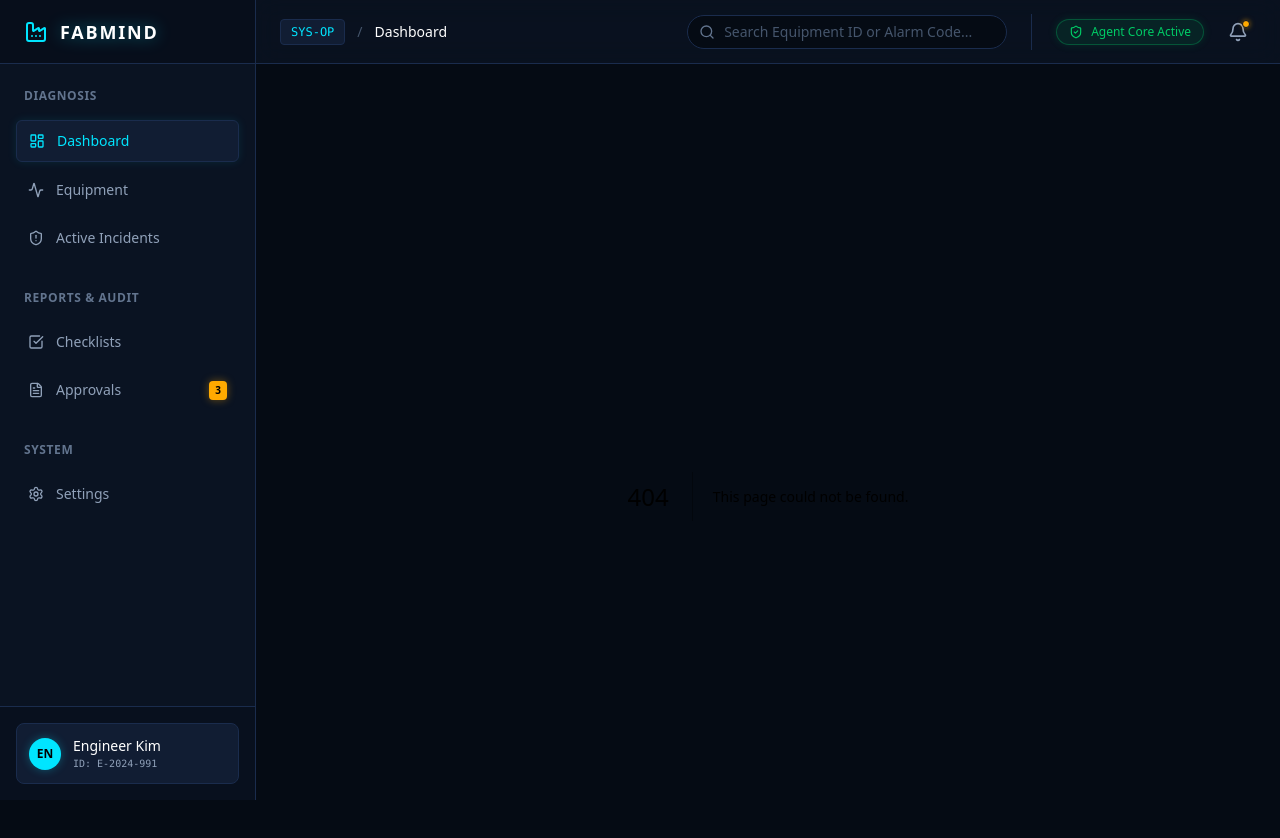
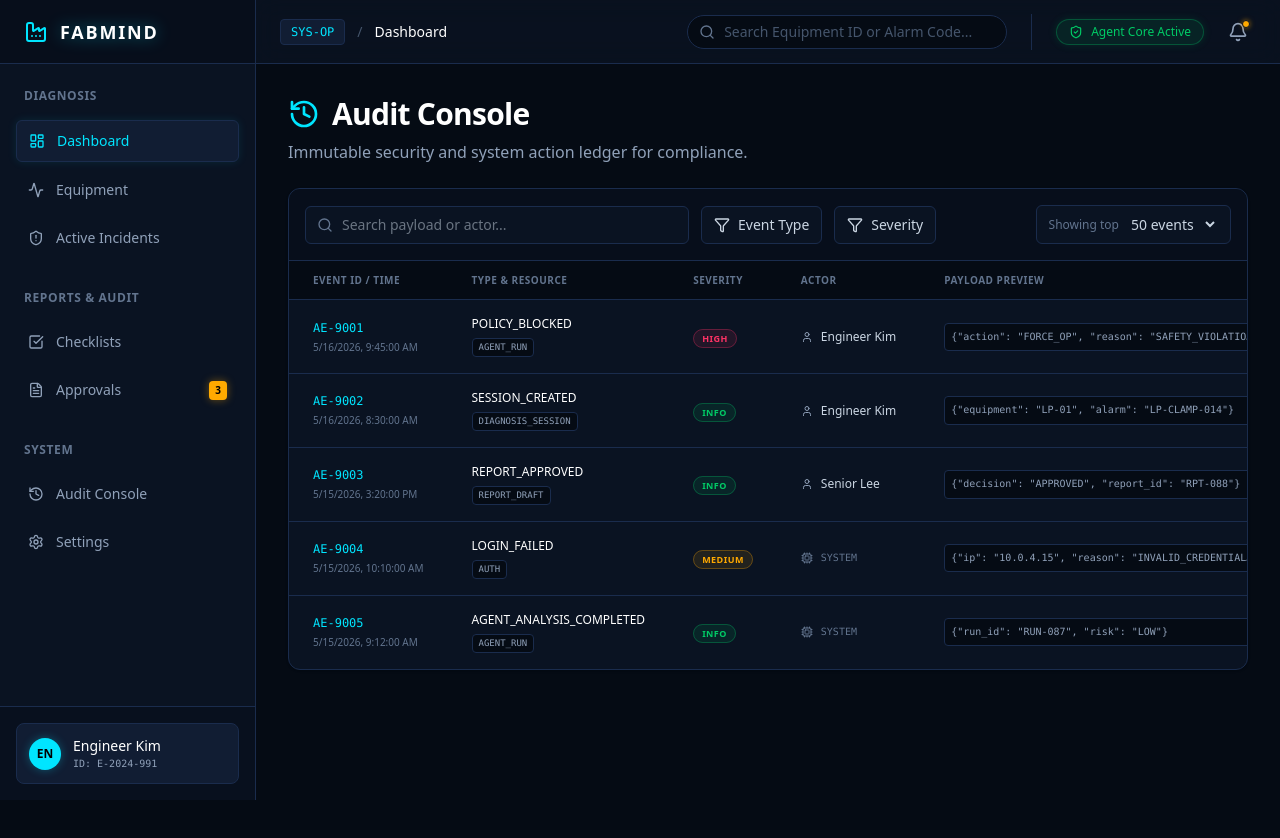
Before and after one commit to JJY0910/fabmind-agent, a Next.js app in the folder apps/web/: page /audit-events in a window 1280 px wide. Before the commit this address had no page. Shown: the top 838 px of the page. After the commit the page ends 800 px from the top, so only its background shows below. Built offline with nearby package versions, Linux system fonts and the light colour scheme.

Commit message:
PR-12 add dashboard and audit console UI

```diff
--- /dev/null
+++ b/apps/web/src/app/audit-events/page.tsx
@@ -0,0 +1,119 @@
+import { Card } from "@/components/ui/card";
+import { Search, Filter, History, User, Cpu } from "lucide-react";
+
+const mockAuditEvents = [
+  { id: "AE-9001", event_type: "POLICY_BLOCKED", severity: "HIGH", resource_type: "AGENT_RUN", actor: "Engineer Kim", created_at: "2026-05-16T09:45:00Z", payload: '{"action": "FORCE_OP", "reason": "SAFETY_VIOLATION"}' },
+  { id: "AE-9002", event_type: "SESSION_CREATED", severity: "INFO", resource_type: "DIAGNOSIS_SESSION", actor: "Engineer Kim", created_at: "2026-05-16T08:30:00Z", payload: '{"equipment": "LP-01", "alarm": "LP-CLAMP-014"}' },
+  { id: "AE-9003", event_type: "REPORT_APPROVED", severity: "INFO", resource_type: "REPORT_DRAFT", actor: "Senior Lee", created_at: "2026-05-15T15:20:00Z", payload: '{"decision": "APPROVED", "report_id": "RPT-088"}' },
+  { id: "AE-9004", event_type: "LOGIN_FAILED", severity: "MEDIUM", resource_type: "AUTH", actor: "SYSTEM", created_at: "2026-05-15T10:10:00Z", payload: '{"ip": "10.0.4.15", "reason": "INVALID_CREDENTIALS"}' },
+  { id: "AE-9005", event_type: "AGENT_ANALYSIS_COMPLETED", severity: "INFO", resource_type: "AGENT_RUN", actor: "SYSTEM", created_at: "2026-05-15T09:12:00Z", payload: '{"run_id": "RUN-087", "risk": "LOW"}' }
+];
+
+export default function AuditConsolePage() {
+  return (
+    <div className="max-w-6xl mx-auto space-y-6 animate-in fade-in duration-500 pb-12">
+      <div className="flex flex-col gap-2 mb-6">
+        <h1 className="text-3xl font-bold tracking-tight text-white flex items-center gap-3">
+          <History className="w-8 h-8 text-[#00e5ff]" />
+          Audit Console
+        </h1>
+        <p className="text-slate-400">
+          Immutable security and system action ledger for compliance.
+        </p>
+      </div>
+
+      <Card className="overflow-hidden border-[#1a2c4d]">
+        <div className="p-4 border-b border-[#1a2c4d] flex flex-col md:flex-row gap-4 justify-between bg-[#050b14]/50">
+          <div className="flex items-center gap-3 flex-1">
+            <div className="relative flex-1 max-w-sm group">
+              <Search className="w-4 h-4 absolute left-3 top-1/2 -translate-y-1/2 text-slate-500 group-focus-within:text-[#00e5ff] transition-colors" />
+              <input
+                type="text"
+                placeholder="Search payload or actor..."
+                className="bg-[#0a1322] border border-[#1a2c4d] rounded-md pl-9 pr-4 py-2 text-sm w-full text-slate-300 focus:outline-none focus:border-[#00e5ff] transition-colors"
+              />
+            </div>
+            <button className="flex items-center gap-2 px-3 py-2 bg-[#0a1322] border border-[#1a2c4d] rounded-md text-sm text-slate-300 hover:bg-[#111d33] transition-colors">
+              <Filter className="w-4 h-4" />
+              <span>Event Type</span>
+            </button>
+            <button className="flex items-center gap-2 px-3 py-2 bg-[#0a1322] border border-[#1a2c4d] rounded-md text-sm text-slate-300 hover:bg-[#111d33] transition-colors">
+              <Filter className="w-4 h-4" />
+              <span>Severity</span>
+            </button>
+          </div>
+          <div className="flex items-center gap-2 bg-[#0a1322] border border-[#1a2c4d] rounded-md px-3">
+            <span className="text-xs text-slate-500">Showing top</span>
+            <select className="bg-transparent text-sm text-slate-300 focus:outline-none py-2">
+              <option value="50">50 events</option>
+              <option value="100">100 events</option>
+              <option value="200">200 events</option>
+            </select>
+          </div>
+        </div>
+
+        <div className="overflow-x-auto">
+          <table className="w-full text-sm text-left whitespace-nowrap">
+            <thead className="text-[10px] text-slate-500 bg-[#050b14] uppercase tracking-wider border-b border-[#1a2c4d]">
+              <tr>
+                <th className="px-6 py-3 font-semibold">Event ID / Time</th>
+                <th className="px-6 py-3 font-semibold">Type & Resource</th>
+                <th className="px-6 py-3 font-semibold">Severity</th>
+                <th className="px-6 py-3 font-semibold">Actor</th>
+                <th className="px-6 py-3 font-semibold">Payload Preview</th>
+              </tr>
+            </thead>
+            <tbody className="divide-y divide-[#1a2c4d]">
+              {mockAuditEvents.map((event) => (
+                <tr key={event.id} className="hover:bg-[#111d33]/50 transition-colors">
+                  <td className="px-6 py-4">
+                    <div className="flex flex-col gap-1">
+                      <span className="font-mono text-[#00e5ff] text-xs">{event.id}</span>
+                      <span className="text-[10px] text-slate-500">
+                        {new Date(event.created_at).toLocaleString()}
+                      </span>
+                    </div>
+                  </td>
+                  <td className="px-6 py-4">
+                    <div className="flex flex-col gap-1.5 items-start">
+                      <span className="font-medium text-white text-xs">{event.event_type}</span>
+                      <span className="text-[9px] uppercase font-mono border border-[#1a2c4d] bg-[#050b14] text-slate-400 px-1.5 py-0.5 rounded">
+                        {event.resource_type}
+                      </span>
+                    </div>
+                  </td>
+                  <td className="px-6 py-4">
+                    <span className={`px-2 py-0.5 text-[9px] font-bold uppercase tracking-wider rounded-full border ${
+                      event.severity === 'HIGH' ? 'bg-[#ff3366]/10 text-[#ff3366] border-[#ff3366]/30' :
+                      event.severity === 'MEDIUM' ? 'bg-[#ffaa00]/10 text-[#ffaa00] border-[#ffaa00]/30' :
+                      'bg-[#00cc66]/10 text-[#00cc66] border-[#00cc66]/30'
+                    }`}>
+                      {event.severity}
+                    </span>
+                  </td>
+                  <td className="px-6 py-4">
+                    <div className="flex items-center gap-2">
+                      {event.actor === 'SYSTEM' ? (
+                        <Cpu className="w-3 h-3 text-slate-500" />
+                      ) : (
+                        <User className="w-3 h-3 text-slate-400" />
+                      )}
+                      <span className={event.actor === 'SYSTEM' ? 'text-slate-500 font-mono text-[10px]' : 'text-slate-300 text-xs'}>
+                        {event.actor}
+                      </span>
+                    </div>
+                  </td>
+                  <td className="px-6 py-4">
+                    <code className="text-[10px] font-mono text-slate-400 bg-[#050b14] p-1.5 rounded border border-[#1a2c4d] block max-w-xs truncate" title={event.payload}>
+                      {event.payload}
+                    </code>
+                  </td>
+                </tr>
+              ))}
+            </tbody>
+          </table>
+        </div>
+      </Card>
+    </div>
+  );
+}
--- a/apps/web/src/app/page.tsx
+++ b/apps/web/src/app/page.tsx
@@ -1,6 +1,25 @@
 import { Card, CardContent, CardHeader, CardTitle } from "@/components/ui/card";
-import { AlertCircle, CheckCircle2, Clock, Activity, FileText, Microscope, ShieldAlert, Cpu } from "lucide-react";
+import { AlertCircle, CheckCircle2, Clock, Activity, FileText, Microscope, ShieldAlert, Cpu, CheckSquare } from "lucide-react";
 import Link from "next/link";
+
+const mockSummary = {
+  active_diagnosis_count: 7,
+  pending_approval_count: 3,
+  high_risk_count: 1,
+  evidence_linked_rate: 98.5,
+  open_checklist_count: 12,
+  submitted_report_count: 4,
+  approved_report_count: 156,
+  recent_diagnosis_sessions: [
+    { session_id: 'LP-01-SESSION', equipment_code: 'LP-01', alarm_code: 'LP-CLAMP-014', status: 'ANALYSIS_READY', risk_level: 'LOW', created_at: new Date(Date.now() - 600000).toISOString(), desc: 'Clamp 완료 센서 위치 이탈' },
+    { session_id: 'LP-02-SESSION', equipment_code: 'LP-02', alarm_code: 'ECAT-STATE-021', status: 'ANALYZING', risk_level: 'HIGH', created_at: new Date(Date.now() - 3600000).toISOString(), desc: 'EtherCAT Slave PRE-OP 고착' },
+    { session_id: 'FC-11-SESSION', equipment_code: 'FC-11', alarm_code: 'FC-INTERLOCK-03', status: 'CLOSED', risk_level: 'LOW', created_at: new Date(Date.now() - 10800000).toISOString(), desc: '도어 닫힘 상태 불량' }
+  ],
+  required_actions: [
+    { action_type: 'APPROVAL_REQUIRED', resource_type: 'REPORT_DRAFT', resource_id: 'RPT-092', title: 'EtherCAT OP 강제 전환을 위한 Servo Reset 권한 요청 (Engineer Kim)', severity: 'HIGH' }
+  ],
+  guardrail_blocks_today: 3
+};
 
 export default function HomePage() {
   return (
@@ -18,7 +37,7 @@ export default function HomePage() {
       </div>
 
       {/* System Status Panel (Metrics) */}
-      <div className="grid grid-cols-1 md:grid-cols-4 gap-4">
+      <div className="grid grid-cols-2 md:grid-cols-4 gap-4">
         <Card className="border-[#00e5ff]/30 bg-[#00e5ff]/5 relative overflow-hidden group">
           <div className="absolute top-0 right-0 w-24 h-24 bg-[#00e5ff]/10 rounded-bl-full pointer-events-none group-hover:scale-110 transition-transform" />
           <CardContent className="p-6">
@@ -26,8 +45,7 @@ export default function HomePage() {
               <p className="text-sm font-medium text-[#00e5ff]">Active Diagnosis</p>
               <Activity className="h-4 w-4 text-[#00e5ff]" />
             </div>
-            <div className="text-3xl font-bold text-white mt-2">7</div>
-            <p className="text-xs text-slate-400 mt-1">2 critical priority</p>
+            <div className="text-3xl font-bold text-white mt-2">{mockSummary.active_diagnosis_count}</div>
           </CardContent>
         </Card>
 
@@ -37,22 +55,17 @@ export default function HomePage() {
               <p className="text-sm font-medium text-slate-400">Pending Approval</p>
               <Clock className="h-4 w-4 text-[#ffaa00]" />
             </div>
-            <div className="text-3xl font-bold text-white mt-2">3</div>
-            <p className="text-xs text-slate-400 mt-1 flex items-center gap-1">
-              <span className="w-1.5 h-1.5 rounded-full bg-[#ffaa00] inline-block animate-pulse"></span>
-              Requires Senior Sign-off
-            </p>
+            <div className="text-3xl font-bold text-white mt-2">{mockSummary.pending_approval_count}</div>
           </CardContent>
         </Card>
 
         <Card>
           <CardContent className="p-6">
             <div className="flex items-center justify-between space-y-0 pb-2">
-              <p className="text-sm font-medium text-slate-400">High Risk Actions</p>
+              <p className="text-sm font-medium text-slate-400">High Risk Active</p>
               <ShieldAlert className="h-4 w-4 text-[#ff3366]" />
             </div>
-            <div className="text-3xl font-bold text-white mt-2">1</div>
-            <p className="text-xs text-[#ff3366]/80 mt-1">Policy blocked intervention</p>
+            <div className="text-3xl font-bold text-white mt-2">{mockSummary.high_risk_count}</div>
           </CardContent>
         </Card>
 
@@ -63,8 +76,45 @@ export default function HomePage() {
               <p className="text-sm font-medium text-slate-400">Evidence Linked</p>
               <FileText className="h-4 w-4 text-[#00cc66]" />
             </div>
-            <div className="text-3xl font-bold text-white mt-2">98%</div>
-            <p className="text-xs text-slate-400 mt-1">Traceability maintained</p>
+            <div className="text-3xl font-bold text-white mt-2">{mockSummary.evidence_linked_rate}%</div>
+          </CardContent>
+        </Card>
+
+        {/* Second Row of Metrics */}
+        <Card>
+          <CardContent className="p-6">
+            <div className="flex items-center justify-between space-y-0 pb-2">
+              <p className="text-sm font-medium text-slate-400">Open Checklists</p>
+              <CheckSquare className="h-4 w-4 text-slate-500" />
+            </div>
+            <div className="text-2xl font-bold text-white mt-2">{mockSummary.open_checklist_count}</div>
+          </CardContent>
+        </Card>
+        <Card>
+          <CardContent className="p-6">
+            <div className="flex items-center justify-between space-y-0 pb-2">
+              <p className="text-sm font-medium text-slate-400">Submitted Reports</p>
+              <FileText className="h-4 w-4 text-[#ffaa00]" />
+            </div>
+            <div className="text-2xl font-bold text-white mt-2">{mockSummary.submitted_report_count}</div>
+          </CardContent>
+        </Card>
+        <Card>
+          <CardContent className="p-6">
+            <div className="flex items-center justify-between space-y-0 pb-2">
+              <p className="text-sm font-medium text-slate-400">Approved Reports</p>
+              <CheckCircle2 className="h-4 w-4 text-[#00cc66]" />
+            </div>
+            <div className="text-2xl font-bold text-white mt-2">{mockSummary.approved_report_count}</div>
+          </CardContent>
+        </Card>
+        <Card>
+          <CardContent className="p-6">
+            <div className="flex items-center justify-between space-y-0 pb-2">
+              <p className="text-sm font-medium text-slate-400">Guardrail Blocks (Today)</p>
+              <AlertCircle className="h-4 w-4 text-[#ff3366]" />
+            </div>
+            <div className="text-2xl font-bold text-white mt-2">{mockSummary.guardrail_blocks_today}</div>
           </CardContent>
         </Card>
       </div>
@@ -85,49 +135,49 @@ export default function HomePage() {
 
           <Card className="border-[#1a2c4d] overflow-hidden">
             <div className="divide-y divide-[#1a2c4d]">
-              {[
-                { eq: 'LP-01', alarm: 'LP-CLAMP-014', time: '10 mins ago', status: 'Analysis Complete', risk: 'Low', color: 'text-[#00cc66]', desc: 'Clamp 완료 센서 위치 이탈' },
-                { eq: 'LP-02', alarm: 'ECAT-STATE-021', time: '1 hour ago', status: 'Pending Approval', risk: 'High', color: 'text-[#ffaa00]', desc: 'EtherCAT Slave PRE-OP 고착' },
-                { eq: 'FC-11', alarm: 'FC-INTERLOCK-03', time: '3 hours ago', status: 'Resolved', risk: 'Low', color: 'text-slate-500', desc: '도어 닫힘 상태 불량' },
-              ].map((item, i) => {
+              {mockSummary.recent_diagnosis_sessions.map((item, i) => {
+                const isGoldenPath = item.equipment_code === 'LP-01';
+                const statusColor = item.status === 'CLOSED' ? 'text-slate-500' : 'text-[#00cc66]';
+
                 const content = (
-                  <div className="p-4 hover:bg-[#111d33] transition-colors flex items-center justify-between group">
+                  <div className="p-4 hover:bg-[#111d33] transition-colors flex items-center justify-between group cursor-pointer">
                     <div className="flex flex-col gap-1.5">
                       <div className="flex items-center gap-3">
-                        <span className="font-mono text-white text-xs bg-[#1a2c4d] px-2 py-0.5 rounded border border-[#1a2c4d] group-hover:border-[#00e5ff]/30 transition-colors">{item.eq}</span>
-                        <span className="font-mono text-[#00e5ff] text-sm font-medium">{item.alarm}</span>
+                        <span className="font-mono text-white text-xs bg-[#1a2c4d] px-2 py-0.5 rounded border border-[#1a2c4d] group-hover:border-[#00e5ff]/30 transition-colors">{item.equipment_code}</span>
+                        <span className="font-mono text-[#00e5ff] text-sm font-medium">{item.alarm_code}</span>
                       </div>
                       <span className="text-sm text-slate-300">{item.desc}</span>
                     </div>
                     <div className="flex flex-col items-end gap-2">
-                      <span className={`text-sm font-medium ${item.color}`}>
-                        {item.status}
+                      <span className={`text-sm font-medium ${statusColor}`}>
+                        {item.status.replace('_', ' ')}
                       </span>
                       <div className="flex items-center gap-3">
                         <span className={`text-[10px] uppercase tracking-wider font-bold border px-2 py-0.5 rounded-full ${
-                          item.risk === 'High' ? 'border-[#ff3366]/30 text-[#ff3366] bg-[#ff3366]/10' :
+                          item.risk_level === 'HIGH' ? 'border-[#ff3366]/30 text-[#ff3366] bg-[#ff3366]/10' :
                           'border-slate-700 text-slate-400 bg-slate-800/50'
                         }`}>
-                          {item.risk} Risk
+                          {item.risk_level} Risk
                         </span>
                         <span className="text-xs text-slate-500 flex items-center gap-1">
-                          <Clock className="w-3 h-3" /> {item.time}
+                          <Clock className="w-3 h-3" />
+                          {new Date(item.created_at).toLocaleTimeString([], {hour: '2-digit', minute:'2-digit'})}
                         </span>
                       </div>
                     </div>
                   </div>
                 );
 
-                if (item.eq === 'LP-01') {
+                if (isGoldenPath) {
                   return (
-                    <Link key={i} href="/diagnosis-sessions/LP-01-SESSION" className="block outline-none focus:ring-2 focus:ring-[#00e5ff] rounded-t-lg">
+                    <Link key={i} href={`/diagnosis-sessions/${item.session_id}`} className="block outline-none focus:ring-2 focus:ring-[#00e5ff] rounded-t-lg">
                       {content}
                     </Link>
                   );
                 }
 
                 return (
-                  <div key={i} className="cursor-pointer">
+                  <div key={i}>
                     {content}
                   </div>
                 );
@@ -146,21 +196,22 @@ export default function HomePage() {
               Required Actions
             </h2>
 
-            <Card className="border-[#ffaa00]/30 bg-[#ffaa00]/5 shadow-[0_0_15px_rgba(255,170,0,0.05)]">
+            {mockSummary.required_actions.map((action, i) => (
+              <Card key={i} className="border-[#ffaa00]/30 bg-[#ffaa00]/5 shadow-[0_0_15px_rgba(255,170,0,0.05)]">
                 <CardHeader className="pb-3">
                   <CardTitle className="text-sm text-[#ffaa00] flex items-center gap-2">
                     <ShieldAlert className="w-4 h-4" />
-                  Pending Approvals (1)
+                    Pending Approval (1)
                   </CardTitle>
                 </CardHeader>
                 <CardContent>
                   <div className="bg-[#0a1322] border border-[#1a2c4d] p-3.5 rounded-lg">
                     <div className="flex items-center justify-between mb-2 border-b border-[#1a2c4d] pb-2">
-                    <span className="font-mono text-xs text-[#00e5ff] bg-[#00e5ff]/10 px-2 py-0.5 rounded">LP-02</span>
-                    <span className="text-[10px] font-mono bg-[#1a2c4d] px-2 py-0.5 rounded text-slate-300">ACTION: SERVO_RESET</span>
+                      <span className="font-mono text-xs text-[#00e5ff] bg-[#00e5ff]/10 px-2 py-0.5 rounded">{action.resource_id}</span>
+                      <span className="text-[10px] font-mono bg-[#1a2c4d] px-2 py-0.5 rounded text-slate-300">TYPE: {action.action_type}</span>
                     </div>
                     <p className="text-xs text-slate-300 mb-4 leading-relaxed">
-                    EtherCAT OP 강제 전환을 위한 Servo Reset 권한 요청 (Engineer Kim)
+                      {action.title}
                     </p>
                     <div className="flex gap-2">
                       <button className="flex-1 bg-[#ffaa00] hover:bg-[#ffaa00]/90 text-black text-xs font-bold py-2 rounded transition-colors shadow-sm">
@@ -170,15 +221,16 @@ export default function HomePage() {
                   </div>
                 </CardContent>
               </Card>
+            ))}
           </div>
 
-          {/* Guardrails */}
+          {/* Guardrails Dashboard Component remains as visual anchor */}
           <div className="space-y-4">
             <Card className="bg-[#050b14]">
               <CardHeader className="pb-3">
                 <CardTitle className="text-sm text-slate-300 flex items-center gap-2">
                   <AlertCircle className="w-4 h-4 text-[#ff3366]" />
-                  Guardrail Blocks (Today)
+                  Recent Guardrail Blocks
                 </CardTitle>
               </CardHeader>
               <CardContent>
@@ -190,9 +242,9 @@ export default function HomePage() {
                     </span>
                     <span className="text-[10px] text-slate-500 font-mono">Agent Response: Action Denied.</span>
                   </div>
-                  <div className="flex items-center justify-between text-xs text-slate-400 pt-1">
-                    <span>Total prevented:</span>
-                    <span className="text-white font-medium bg-[#1a2c4d] px-2 py-0.5 rounded">3 instances</span>
+                  <div className="flex justify-between items-center text-xs pt-1">
+                    <span className="text-slate-400">See full log in Audit Console</span>
+                    <Link href="/audit-events" className="text-[#00e5ff] hover:underline">View Audit Log</Link>
                   </div>
                 </div>
               </CardContent>
--- a/apps/web/src/components/layout/Sidebar.tsx
+++ b/apps/web/src/components/layout/Sidebar.tsx
@@ -1,5 +1,5 @@
 import Link from "next/link";
-import { Activity, LayoutDashboard, ShieldAlert, CheckSquare, FileText, Settings, Factory } from "lucide-react";
+import { Activity, LayoutDashboard, ShieldAlert, CheckSquare, FileText, Settings, Factory, History } from "lucide-react";
 
 export function Sidebar() {
   return (
@@ -38,6 +38,10 @@ export function Sidebar() {
         </Link>
 
         <div className="text-xs font-semibold text-slate-500 mt-8 mb-4 px-2 tracking-wider">SYSTEM</div>
+        <Link href="/audit-events" className="flex items-center gap-3 px-3 py-2.5 hover:bg-[#111d33] text-slate-400 hover:text-slate-200 rounded-md transition-colors group">
+          <History className="w-4 h-4 group-hover:text-[#00e5ff] transition-colors" />
+          <span className="font-medium text-sm">Audit Console</span>
+        </Link>
         <Link href="/settings" className="flex items-center gap-3 px-3 py-2.5 hover:bg-[#111d33] text-slate-400 hover:text-slate-200 rounded-md transition-colors">
           <Settings className="w-4 h-4" />
           <span className="font-medium text-sm">Settings</span>
```
Also changed, not shown: 1 other file (tests, documents, lock files or other folders). Lines whose indentation alone changed are shown as unchanged.
